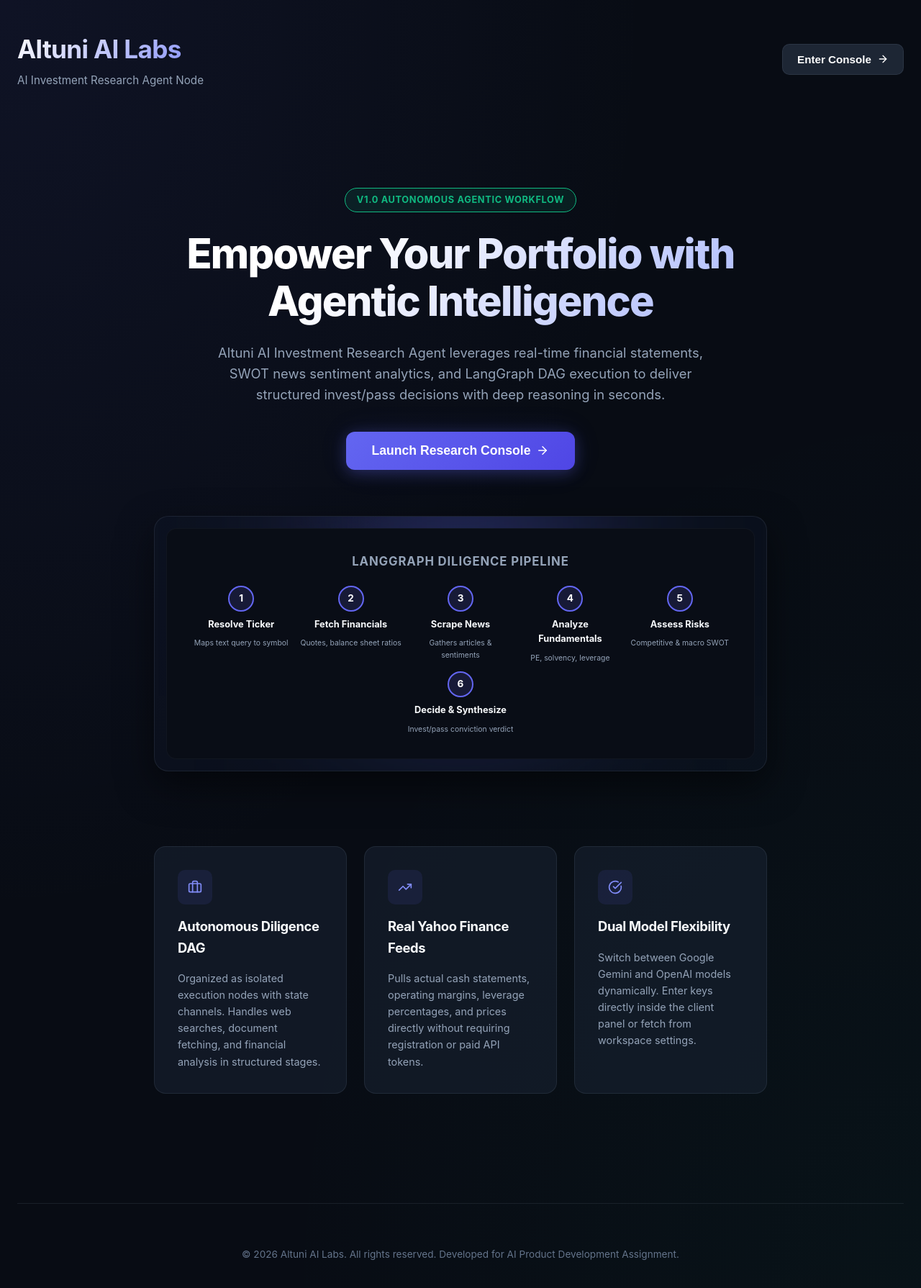
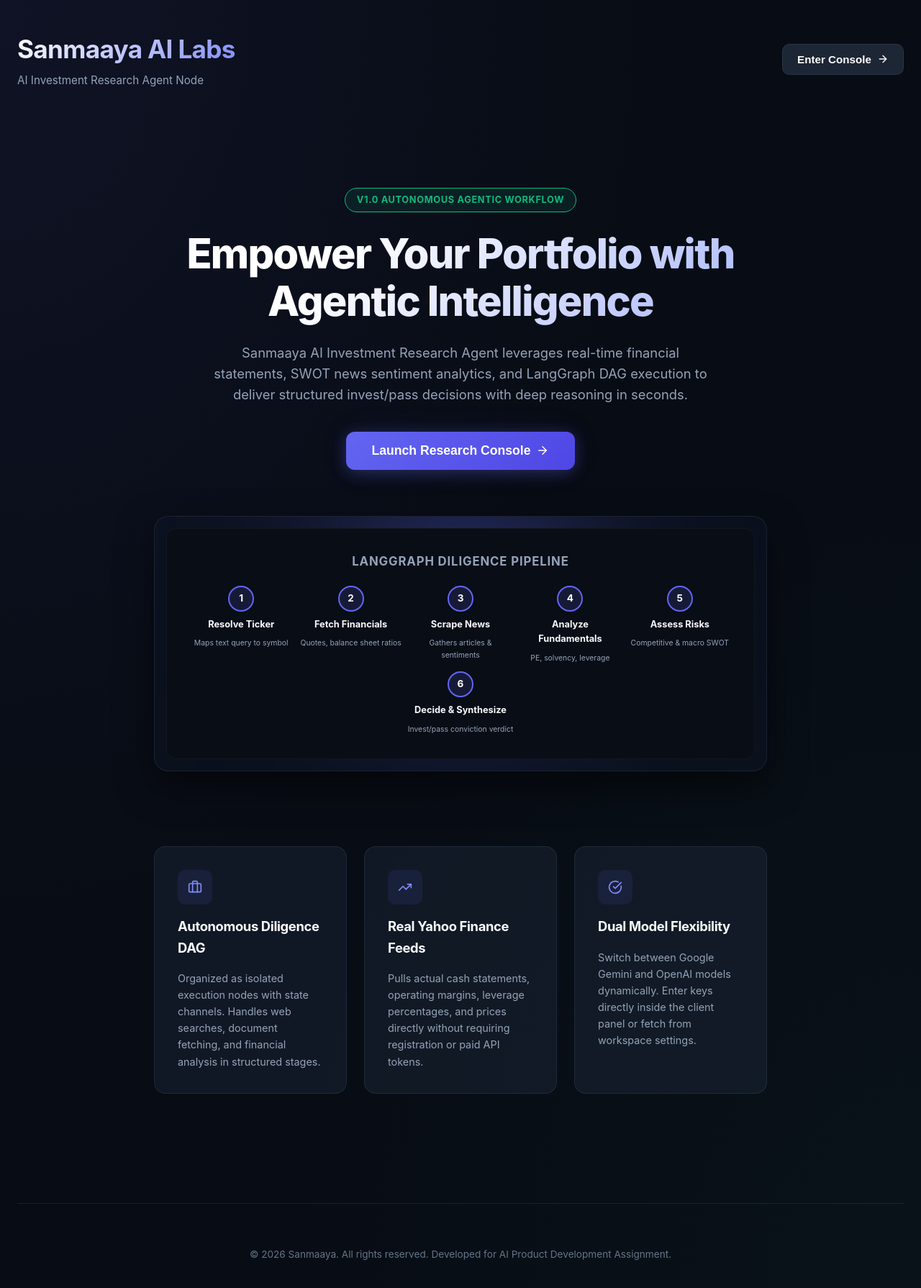
Before and after one commit to sanmaaya/InvestmentResearchAgent, a Next.js app: page / in a window 1280 px wide. Shown: the top 1790 px of the page at 72% size. Built offline with nearby package versions, Linux system fonts and the light colour scheme.

Commit message:
Update application branding to Sanmaaya

```diff
--- a/src/app/layout.tsx
+++ b/src/app/layout.tsx
@@ -2,7 +2,7 @@
 import "./globals.css";
 
 export const metadata: Metadata = {
-  title: "Altuni AI Labs — Investment Research Agent",
+  title: "Sanmaaya — AI Investment Research Agent",
   description: "AI-powered Investment Research Agent. Conducts automated financial due diligence, searches real-time news sentiment, and executes risk synthesis on public companies using LangGraph.",
 };
 
--- a/src/app/page.tsx
+++ b/src/app/page.tsx
@@ -328,7 +328,7 @@
         {/* Simple Header */}
         <header className="header" style={{ borderBottom: "none" }}>
           <div className="header-title-group">
-            <h1 style={{ background: "linear-gradient(135deg, #fff 0%, var(--color-brand-light) 100%)", WebkitBackgroundClip: "text", WebkitTextFillColor: "transparent" }}>Altuni AI Labs</h1>
+            <h1 style={{ background: "linear-gradient(135deg, #fff 0%, var(--color-brand-light) 100%)", WebkitBackgroundClip: "text", WebkitTextFillColor: "transparent" }}>Sanmaaya AI Labs</h1>
             <span className="header-subtitle">AI Investment Research Agent Node</span>
           </div>
           <button className="btn btn-secondary" onClick={() => setView("console")}>
@@ -342,7 +342,7 @@
           <span className="landing-badge">V1.0 Autonomous Agentic Workflow</span>
           <h2 className="landing-title">Empower Your Portfolio with Agentic Intelligence</h2>
           <p className="landing-subtitle">
-            Altuni AI Investment Research Agent leverages real-time financial statements, SWOT news sentiment analytics, and LangGraph DAG execution to deliver structured invest/pass decisions with deep reasoning in seconds.
+            Sanmaaya AI Investment Research Agent leverages real-time financial statements, SWOT news sentiment analytics, and LangGraph DAG execution to deliver structured invest/pass decisions with deep reasoning in seconds.
           </p>
           <button className="btn landing-cta-btn" onClick={() => setView("console")}>
             Launch Research Console
@@ -411,7 +411,7 @@
 
         {/* Footer */}
         <footer className="landing-footer">
-          <p>© 2026 Altuni AI Labs. All rights reserved. Developed for AI Product Development Assignment.</p>
+          <p>© 2026 Sanmaaya. All rights reserved. Developed for AI Product Development Assignment.</p>
         </footer>
       </div>
     );
@@ -422,7 +422,7 @@
       {/* Header */}
       <header className="header">
         <div className="header-title-group" style={{ cursor: "pointer" }} onClick={() => setView("landing")}>
-          <h1>Altuni AI Labs</h1>
+          <h1>Sanmaaya AI Labs</h1>
           <span className="header-subtitle">AI Investment Research Agent Node</span>
         </div>
         <div style={{ display: "flex", gap: "12px" }}>
```
